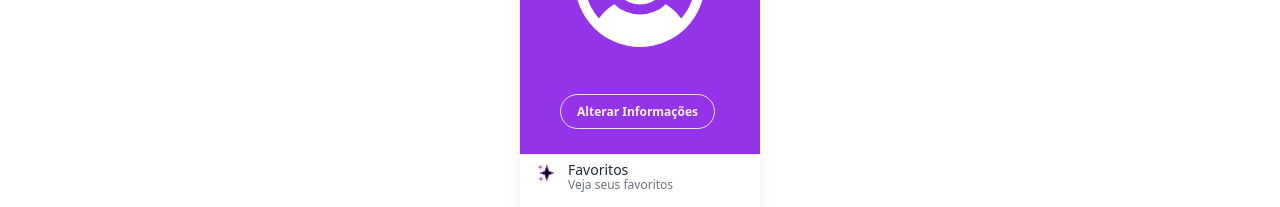
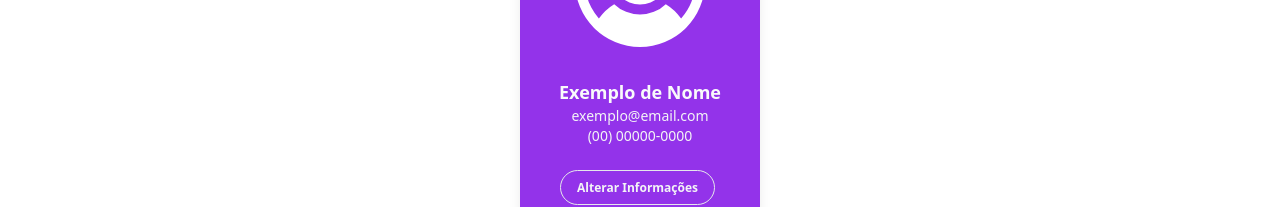
Before and after one commit to dsm-cefet-rj/ti-2024-1-grupo-10-1, a React (Vite) app in the folder frontend/: page /conta in a window 1280 px wide. Shown: the part 479-686 px from the top of the page. Built offline with nearby package versions, Linux system fonts and the light colour scheme.

Commit message:
Update MinhaConta.jsx
Exibiçao das informaçoes

```diff
--- a/frontend/src/components/MinhaConta.jsx
+++ b/frontend/src/components/MinhaConta.jsx
@@ -9,6 +9,7 @@ const Minhaconta = () => {
 		user: state.user,
 		updateNome: state.updateNome,
 		updateEmail: state.updateEmail,
+		updateTelefone: state.updateTelefone,
 		updateCep: state.updateCep,
 		updateCheckIn: state.setLoggedAccount
 	}))
@@ -20,9 +21,15 @@ const Minhaconta = () => {
 		updateCheckIn(false);
 		updateNome("");
 		updateEmail("");
+		updateTelefone("");
 		updateCep("");
 		console.log(user);
 	}
+	  // Verifica se o usuário está logado; caso contrário, usa valores padrão
+	  const nomeUsuario = user && user.profile.nome ? user.profile.nome : 'Exemplo de Nome';
+	  const emailUsuario = user && user.profile.email ? user.profile.email : 'exemplo@email.com';
+	  const telefoneUsuario = user && user.profile.telefone ? user.profile.telefone : '(00) 00000-0000';
+
 
 
 	return (
@@ -33,6 +40,9 @@ const Minhaconta = () => {
 
 					<p className="pt-2 text-lg font-semibold text-gray-50">{user.profile.nome || ""}</p>
 					<p className="text-sm text-gray-100">{user.profile.email || ""}</p>
+					<p className="pt-2 text-lg font-semibold text-gray-50">{nomeUsuario}</p>
+          			<p className="text-sm text-gray-100">{emailUsuario}</p>
+          			<p className="text-sm text-gray-100">{telefoneUsuario}</p>
 					<Link to="/editarcadastro" className="px-4 py-2 hover:bg-gra-100 flex">
 						<div className="mt-5">
 							<a className="border rounded-full py-2 px-4 text-xs font-semibold text-gray-100">Alterar Informações</a>
```
